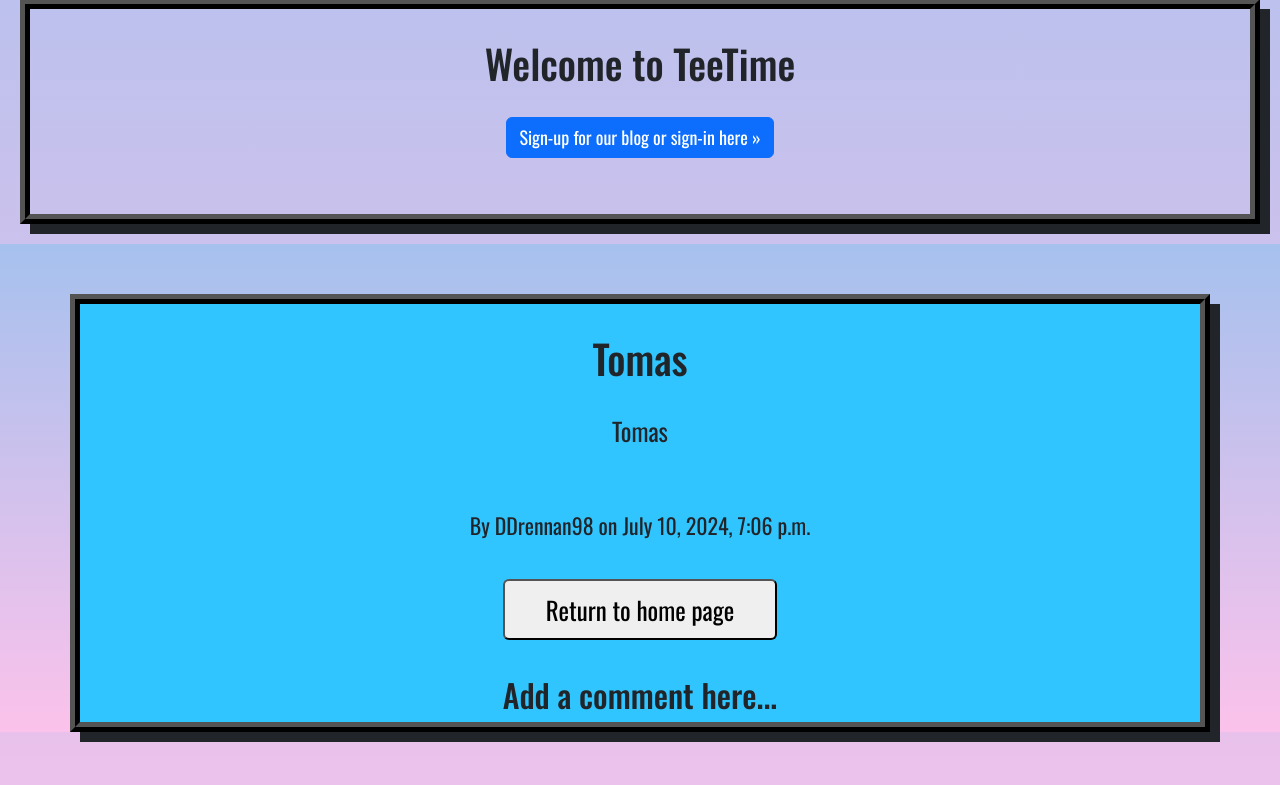
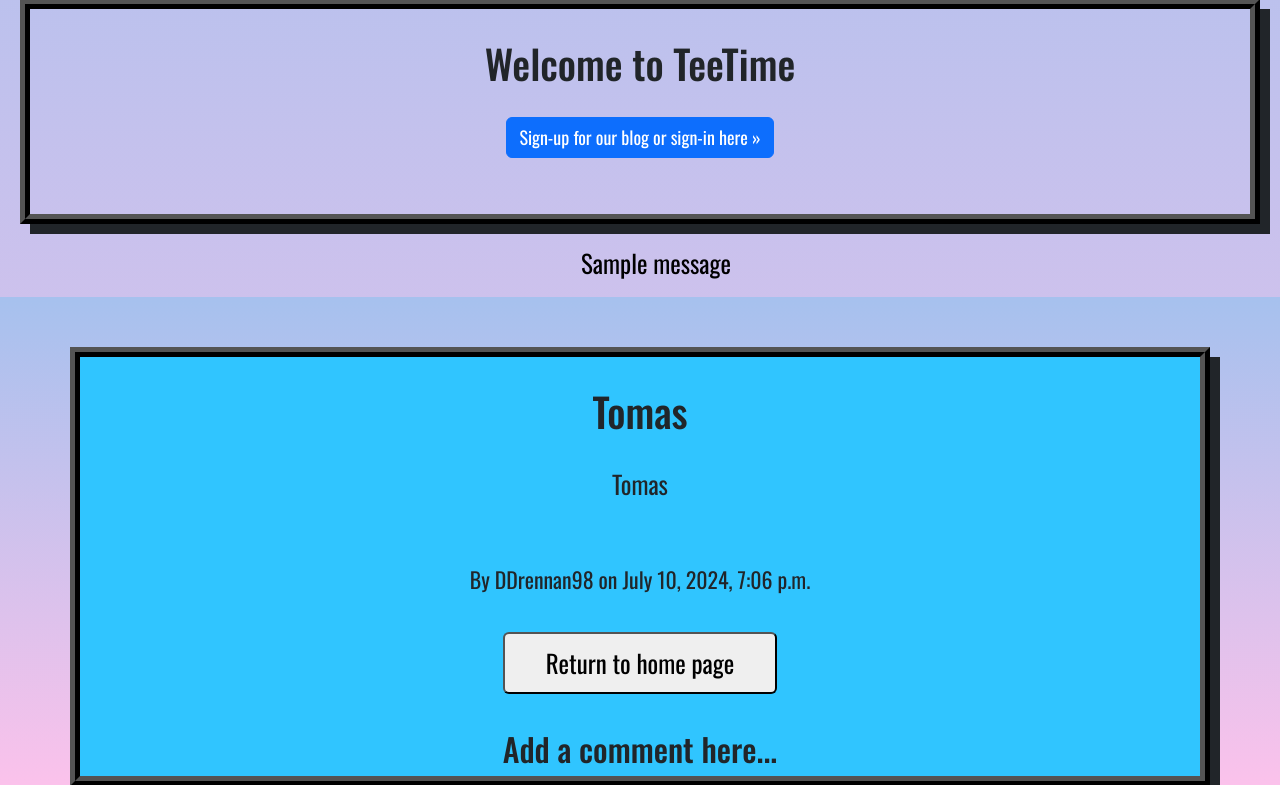
Before and after one commit to Drennan98/TeeTime, a Django app: page /blog/blog/post_detail/92/ in a window 1280 px wide. Shown: the part 381-1166 px from the top of the page. Run offline with Django 5.2, Linux system fonts and the light colour scheme; data comes from the database, SQL or seed files in the repository; tables that the repository leaves empty hold one stand-in row (values such as "Sample post"); one stand-in notice (Sample message) is shown; some libraries are stand-ins or nearby versions.

Commit message:
Create messages upon user actions

```diff
--- a/blog/models.py
+++ b/blog/models.py
@@ -29,6 +29,7 @@ class Post(models.Model):
 
 # This is my comment model. Users can comment on posts.
 class Comment(models.Model):
+    user = models.ForeignKey(User, on_delete=models.CASCADE, default=1)
     post = models.ForeignKey(Post, related_name="comments", on_delete=models.CASCADE)
     author = models.CharField(max_length=80)
     body = models.TextField()
--- a/blog/templates/blog/post_detail.html
+++ b/blog/templates/blog/post_detail.html
@@ -19,7 +19,7 @@
                     <strong>{{ comment.author }}</strong> on {{ comment.created_on }}<br>
                     {{ comment.body }}
                     {% if request.user == comment.author or request.user.is_superuser %}
-                    <form method="post" action="{% url 'delete_comment' slug=post.slug comment_id=comment.id %}" class="delete-comment">
+                    <form method="post" action="{% url 'delete_comment' post.slug comment.id %}" class="delete-comment">
                         {% csrf_token %}
                         <button type="submit" class="deletecomment-button">Delete Comment</button>
                     </form>
--- a/blog/urls.py
+++ b/blog/urls.py
@@ -9,7 +9,7 @@ urlpatterns = [
     path('', PostList.as_view(), name='blog'),
     path('blog/post_detail/<int:pk>/', views.post_detail, name='post_detail'),
     path('post/new/', views.create_post, name='create_post'),
-    path('blog/delete_comment/<slug:slug>/<int:comment_id>/', views.delete_comment, name='delete_comment'),
+    path('post/delete_comment/<slug:slug>/<int:comment_id>/', views.delete_comment, name='delete_comment'),
     path('post/<int:pk>/delete/', delete_post, name='delete_post'),
     path('post/<int:pk>/edit/', edit_post, name='edit_post'),
 ]
--- a/blog/views.py
+++ b/blog/views.py
@@ -73,23 +73,23 @@ def post_detail(request, pk):
 
 @login_required
 def delete_comment(request, slug, comment_id):
-    queryset = Post.objects.filter(status=1)
-    comment = get_object_or_404(Comment, pk=comment_id)
-    post = get_object_or_404(queryset, slug=slug)
-    if comment.author == request.user:
+    comment = get_object_or_404(Comment, id=comment_id)
+    if comment.user == request.user:
         comment.delete()
-        response = redirect('post_detail')
-        messages.success(request, "Comment successfully deleted.")
+        messages.success(request, 'Comment successfully deleted.')
+        return redirect('post_detail', slug=slug)
     else:
-        messages.error(request, "You cannot delete this comment.")
-    return redirect('post_detail', pk=post.pk)
+        messages.error(request, 'You are not allowed delete this comment.')
+        return redirect('post_detail', slug=slug)
 
 def delete_post(request, pk):
     post = get_object_or_404(Post, pk=pk)
     if request.user != post.author and not request.user.is_superuser:
+        messages.error(request, 'You are not allowed delete this post.')
         return redirect('post_list', pk=post.pk)
     if request.method == 'POST':
         post.delete()
+        messages.success(request, 'Post succesfully deleted.')
         response = redirect('create_post')
         return response
     return render(request, 'blog/create_post.html', {'post': post})
@@ -111,5 +111,4 @@ def edit_post(request, pk):
             messages.error(request, "An error occurred.")
     else:
         form = EditForm(instance=post)
-
     return render(request, 'blog/edit_post.html', {'form': form, 'post': post})
--- a/templates/base.html
+++ b/templates/base.html
@@ -65,6 +65,15 @@
             <p><a href="{% url 'account_signup' %}" class="btn btn-primary btn-large">Sign-up for our blog or sign-in here &raquo;</a></p>
         </div>
     {% endif %}
+    {% if messages %}
+        <ul class="messages">
+            {% for message in messages %}
+                <li{% if message.tags %} class="{{ message.tags }}"{% endif %}>
+                    {{ message }}
+                </li>
+            {% endfor %}
+            </ul>
+        {% endif %}
     {% block content %}
     <!-- Welcome message with option to register -->
     <div class="buttons">
```
Also changed, not shown: blog/migrations/0003_comment_user.py (added).
